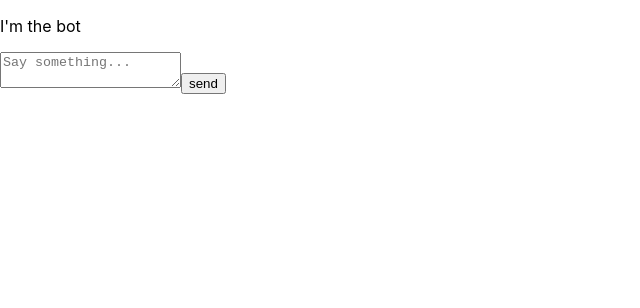
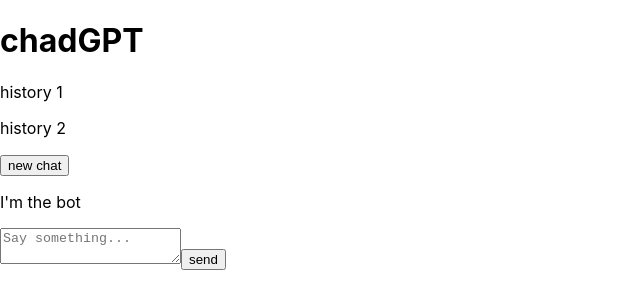
Before and after one commit to raihaniqbal24/Tubes3_13518134_FE, a React (Create React App) app: page / in a window 1280 px wide. Shown: the top 308 px of the page, without its empty margins (0-640 px from the left). Built offline with nearby package versions, Linux system fonts and the light colour scheme.

Commit message:
add: barebone fe logic

```diff
--- a/src/App.js
+++ b/src/App.js
@@ -1,12 +1,70 @@
-import { useEffect } from "react";
-import {ChatInput} from './Chat.js';
+import { useEffect, useState } from "react";
+import {Chat} from './Chat.js';
 
 
 const App = () => {
+  const [history, setHistory] = useState([
+  [
+    {id:1, text:"I'm the bot", user:false}
+  ],
+  [
+    {id:1, text:"this is history", user:false},
+    {id:2, text:"how can i help you?", user:false}
+  ]]);
+
+  const [sidebarComp, setSidebarComp] = useState([
+    {index:0, text:"history 1"},
+    {index:1, text:"history 2"}
+  ]);
+
+  // TODO Here: fetch history from server api.
+  // TODO Here: Create the side bar component list.
+
+  const [current, setCurrent] = useState({chatList:history[0], index:0});
+
+  const updateHistory = (chat) => {
+    const newHistoryList = [...history];
+    const newHistory = newHistoryList[current.index];
+
+    newHistory.push(chat);
+
+    setHistory(newHistoryList)
+  }
+
+  const handleNewChat = () => {
+    const newHistory = [{id:1, text:"Hi, im the new bot", user:false}];
+    const newSidebarComp = {index: sidebarComp.length, text:"New Chat"};
+
+    setHistory([...history, newHistory]);
+    setSidebarComp([...sidebarComp, newSidebarComp]);
+  }
+
+  const Sidebar = () => {
+    return(
+      <div className="sidebar">
+          {sidebarComp.map((component) => (
+            <p
+            key={component.index}
+            onClick={() => setCurrent({chatList:history[component.index], index:component.index})}
+            >{component.text}</p>
+          ))}
+          <button type="button" onClick={handleNewChat}>new chat</button>
+      </div>
+    )
+  }
+
+
+
   return (
     <div className="App">
+      <div className="header">
+        <h1>chadGPT</h1>
+      </div>
+      <Sidebar />
 
-      <ChatInput />
+      <Chat current={current.chatList} updater={updateHistory}/>
+      { console.log("this is history")}
+      { console.log(history)}
     </div>
   );
 }
--- a/src/Chat.js
+++ b/src/Chat.js
@@ -1,12 +1,14 @@
 import { useEffect, useRef, useState } from "react"
 
 
-export const ChatInput = () => {
+export const Chat = ({current ,updater}) => {
     // set initial state
-    const [chatList, setChatList] = useState([
-        {id:1, text:"I'm the bot", user:false}
-    ]);
+    const [chatList, setChatList] = useState([]);
     const [textValue, setTextValue] = useState("");
+
+    useEffect(() => {
+        setChatList(current)
+    }, [current]);
 
     const handleInputText = (e) => {
         setTextValue(e.target.value);
@@ -17,10 +19,12 @@ export const ChatInput = () => {
 
         // insert user chat
         const newChat = {id:chatList.length + 1, text:textValue, user:true};
+        updater(newChat, current.index);
 
         // insert bot response
         const botResponseChat = {id:chatList.length + 1, text:"response " + (Math.ceil(chatList.length/2)), user:false};
-        setChatList([...chatList, newChat, botResponseChat]);
+        updater(botResponseChat);
+        // setChatList([...chatList, newChat, botResponseChat]);
 
         setTextValue("");
     }
@@ -48,15 +52,3 @@ export const ChatInput = () => {
       </>
     );
 }
-
-// export const ChatOutput = () => {
-//     return(
-//         <div>
-//             <ul>
-//             {botChat.slice(0).reverse().map((botChat) => ( // reverse the order of the array
-//             <li key={todo.id}>{todo.text}</li>
-//             ))}
-//         </ul>
-//       </div>
-//     )
-// }
```
